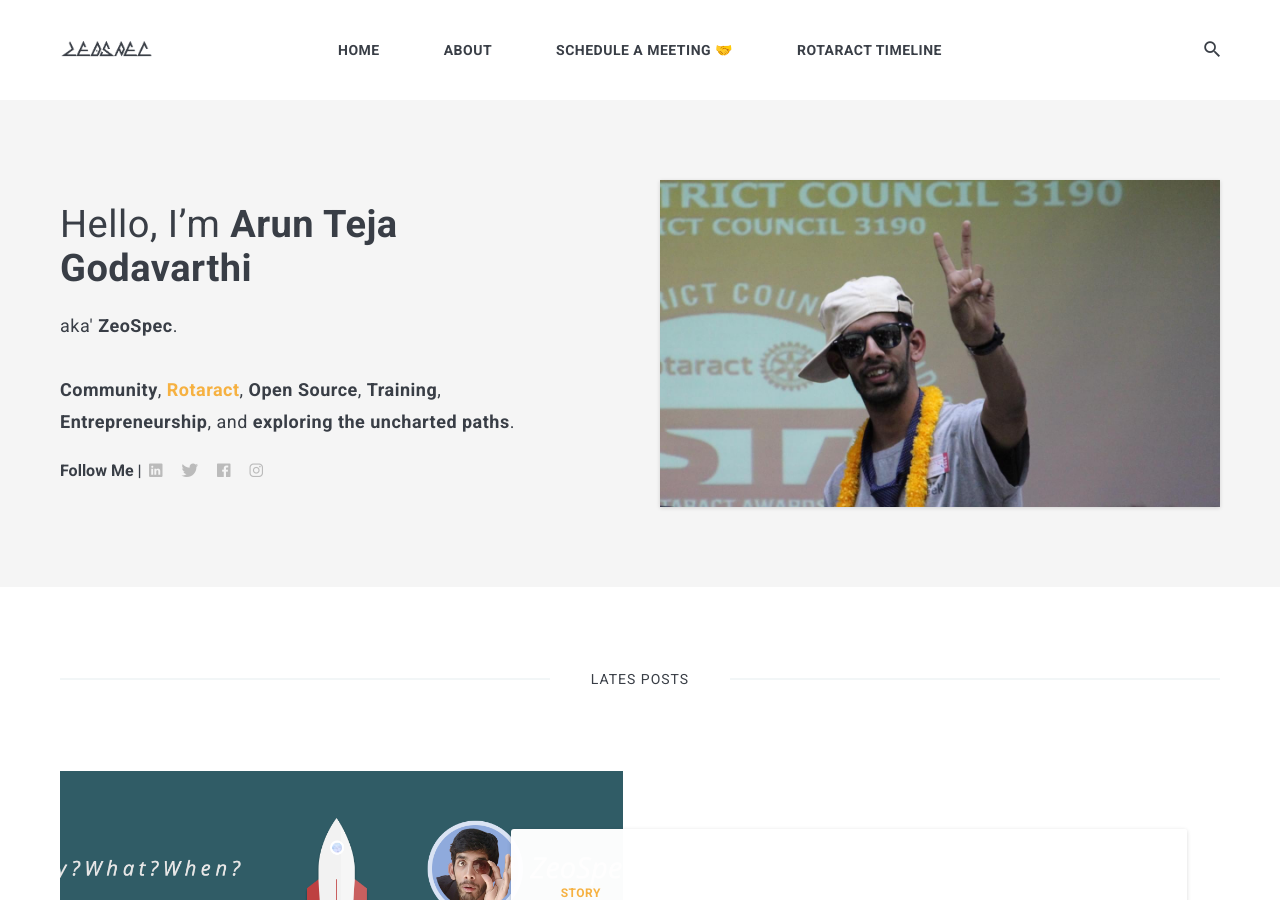
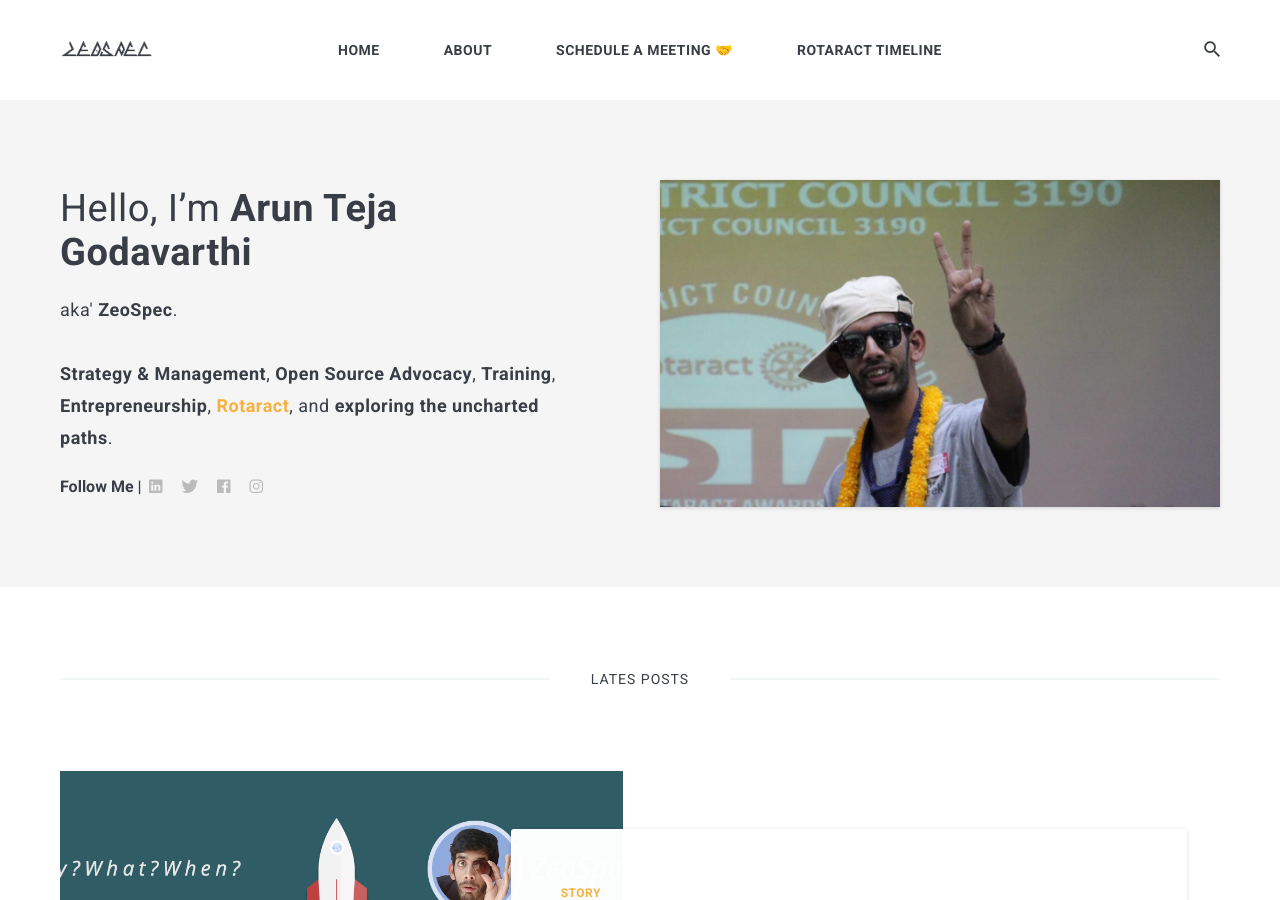
Before and after one commit to zeospec/ZeoSpec, a Jekyll site: the page built from index.html, in a window 1280 px wide and 900 px high. Built offline with Jekyll 4.4.1, drawn with Linux system fonts in a browser that asks for light colours; nearby versions of some CDN libraries; the list of posts is cut into pages by our own code.

Commit message:
Update settings.yml

```diff
--- a/_data/settings.yml
+++ b/_data/settings.yml
@@ -12,7 +12,7 @@ author:
   name: Arun Teja Godavarthi
   image: zeospec-4.jpg
   say-hello: Hello, I’m <strong>Arun Teja Godavarthi</strong>
-  bio: aka' <strong>ZeoSpec</strong>.<br><br><strong>Community</strong>, <strong><a href="https://rtr.zeospec.com/" target="_blank">Rotaract</a></strong>, <strong>Open Source</strong>, <strong>Training</strong>, <strong>Entrepreneurship</strong>, and <strong>exploring the uncharted paths</strong>.
+  bio: aka' <strong>ZeoSpec</strong>.<br><br><strong>Strategy & Management</strong>, <strong>Open Source Advocacy</strong>, <strong>Training</strong>, <strong>Entrepreneurship</strong>, <strong><a href="https://rtr.zeospec.com/" target="_blank">Rotaract</a></strong>, and <strong>exploring the uncharted paths</strong>.
 
   # image: 01.jpg
   # bio: Designs, talks, and writes about <strong>web</strong>, <strong>ethics</strong>, <strong>privacy</strong>, and dev. I share design tutorials, free resources and inspiration. Loves <a href="#">music</a> & riding his bicycle.
```
